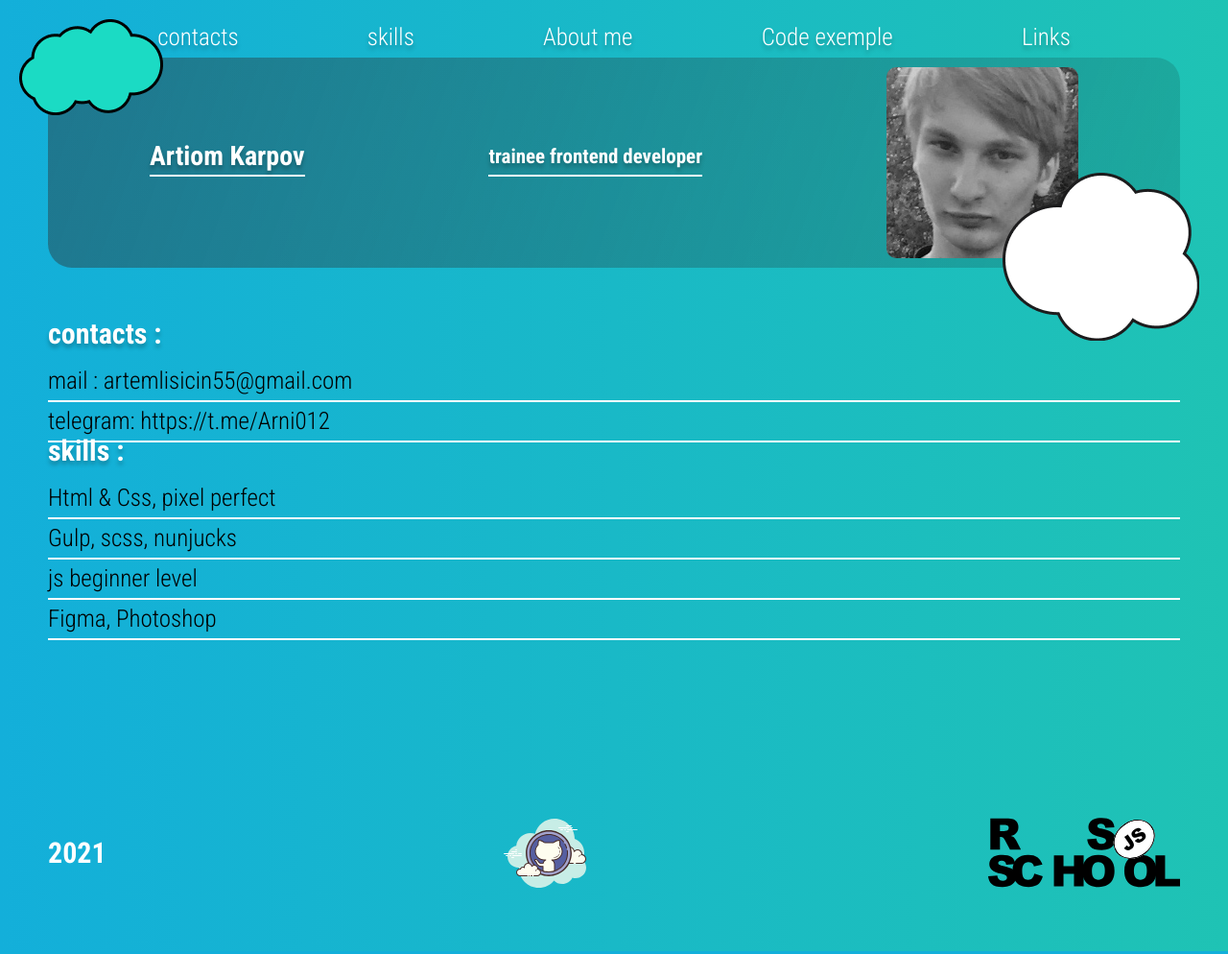
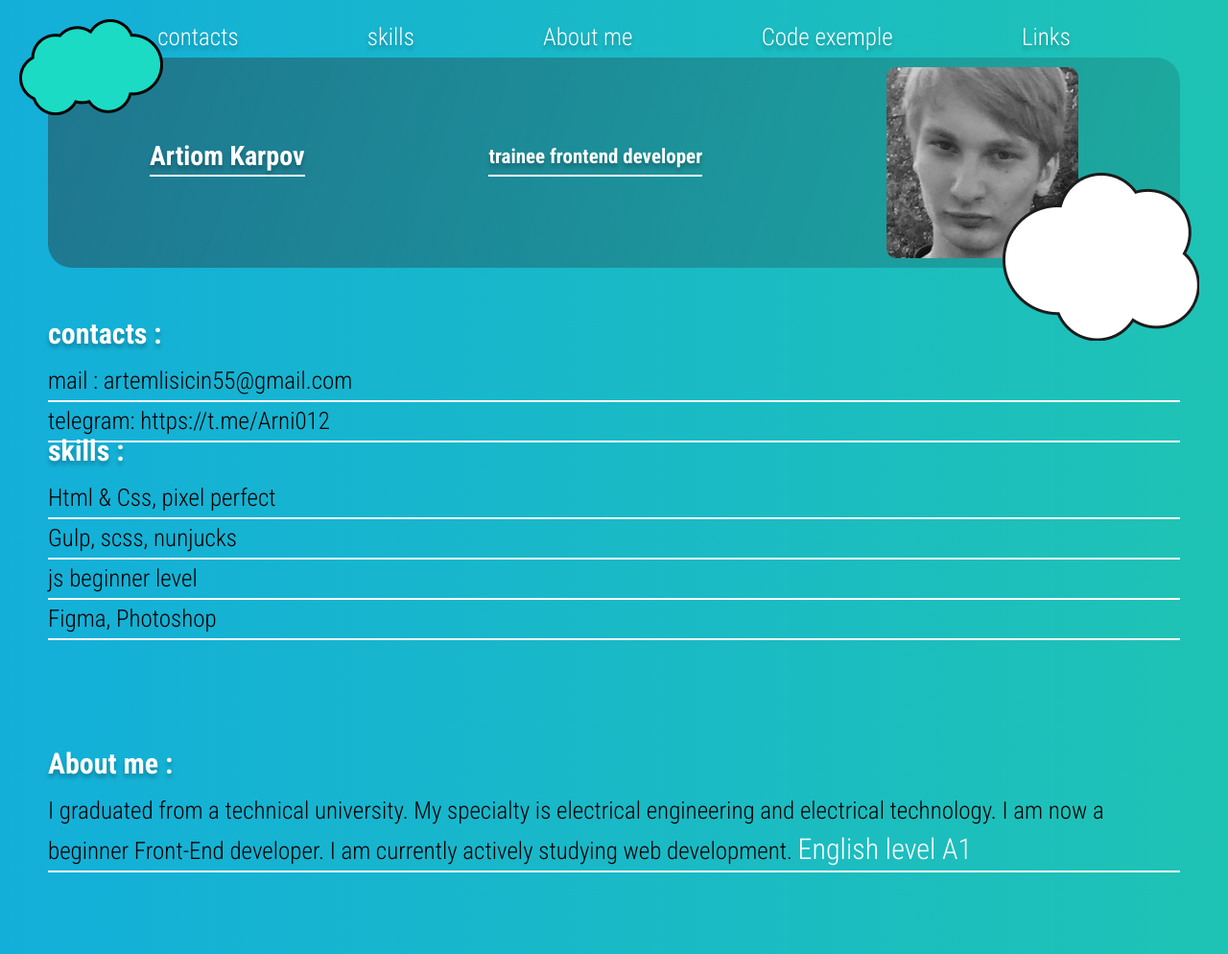
Before and after one commit to user601/rsschool-cv.., a plain HTML site: page index.html in a window 1280 px wide. Shown: the top 994 px of the page at 96% size. Drawn offline with nearby package versions, Linux system fonts and the light colour scheme; files that its build step writes are made by us from their sources.

Commit message:
feat:added section presentation  and  css styles

```diff
--- a/index.html
+++ b/index.html
@@ -71,6 +71,19 @@
             Figma, Photoshop
           </li>
         </ul>
+      </div>
+    </section>
+    <section class="presentation" id="presentation">
+      <div class="container">
+        <h3 class="presentation__title">About me :</h3>
+        <p class="presentation__text">
+          I graduated from a technical university.
+          My specialty is electrical engineering and electrical technology.
+          I am now a
+          beginner Front-End developer.
+          I am currently actively studying web development.
+          <span class="presentation__span">English level A1</span>
+        </p>
       </div>
     </section>
 
--- a/style.css
+++ b/style.css
@@ -93,7 +93,8 @@ body {
   background-image: url("../images/Union.png");
 }
 .contacts__title,
-.skills__title {
+.skills__title,
+.presentation__title {
   color: #ffff;
   text-shadow: 0px 4px 4px rgba(0, 0, 0, 0.25);
   font-size: 30px;
@@ -103,11 +104,13 @@ body {
   margin-bottom: 10px;
 }
 .contacts__item,
-.skills__list-items {
+.skills__list-items,
+.presentation__text {
   font-size: 25px;
   line-height: 40px;
   border-bottom: 2px solid #ffff;
 }
+
 .footer__list {
   display: flex;
   align-items: center;
```
